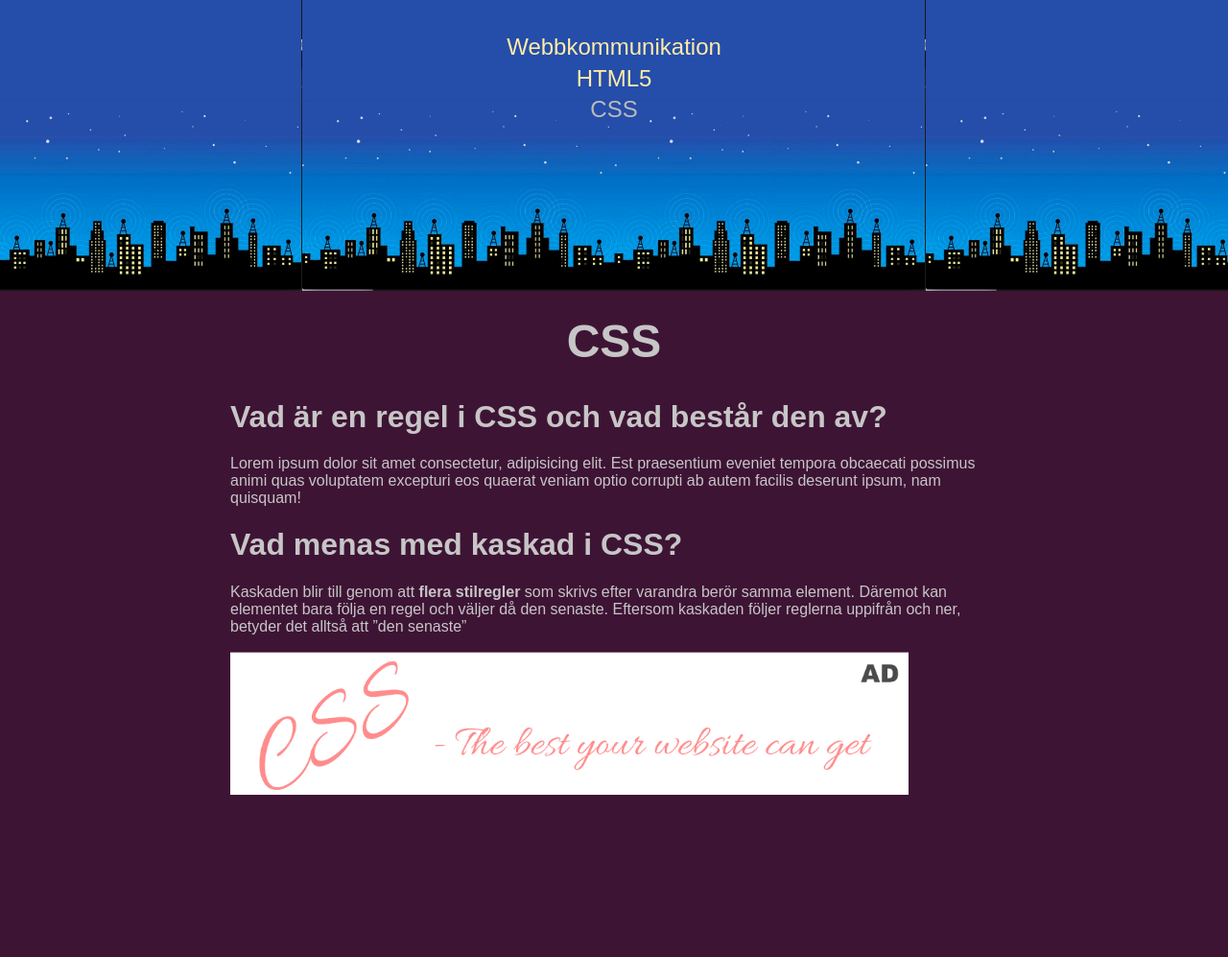
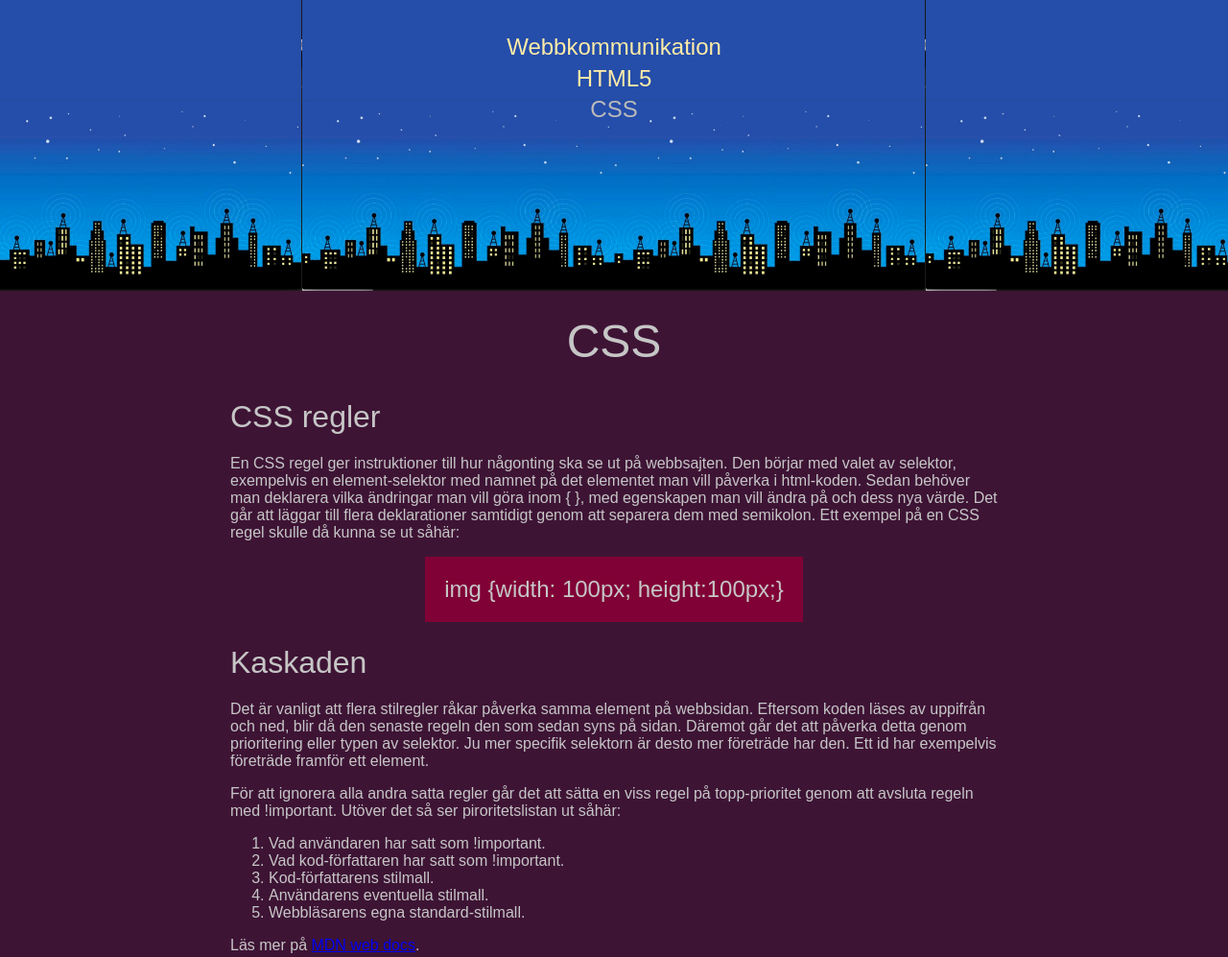
Before and after one commit to pr222/U1, a plain HTML site: page svar3.html in a window 1280 px wide. Shown: the top 997 px of the page at 96% size. Before the commit the page ends 862 px from the top, so only its background shows below. Drawn offline with Linux system fonts and the light colour scheme.

Commit message:
Complete text on page 3

```diff
--- a/style.css
+++ b/style.css
@@ -15,6 +15,10 @@ body {
     max-width: 800px;
     margin: 0 auto;
     padding: 30px;
+}
+
+h1, h2 {
+    font-weight: normal;
 }
 
 .mainHeader {
@@ -78,9 +82,12 @@ img.ad {
 }
 
 blockquote {
-    display: inline-block;
+    display: block;
+    width: max-content;
     font-size: 1.5rem;
     background-color: #800136;
     padding: 20px;
     margin-top: 0;
+    margin-left: auto;
+    margin-right: auto;
 }
--- a/svar3.html
+++ b/svar3.html
@@ -14,17 +14,24 @@
             <li><a href="svar3.html" class="currentPage">CSS</a></li>
         </ul>
     </nav>
-    <!-- Lägg till en bild -->
-    <!-- Lägg till en lista -->
-    <!-- Lägg till minst en länk till en extern sida -->
-    <!-- Minst en entitet på denna sida -->
     <main>
         <h1 class="mainHeader">CSS</h1>
-        <h1>Vad är en regel i CSS och vad består den av?</h1>
-        <!-- Läs p. 242 -->
-        <p>Lorem ipsum dolor sit amet consectetur, adipisicing elit. Est praesentium eveniet tempora obcaecati possimus animi quas voluptatem excepturi eos quaerat veniam optio corrupti ab autem facilis deserunt ipsum, nam quisquam!</p>
-        <h1>Vad menas med kaskad i CSS?</h1>
-        <p>Kaskaden blir till genom att <strong>flera stilregler</strong> som skrivs efter varandra berör samma element. Däremot kan elementet bara följa en regel och väljer då den senaste. Eftersom kaskaden följer reglerna uppifrån och ner, betyder det alltså att <q>den senaste</q> <!--- regeln är den som står skriven längst ner utav de berörda reglerna i dokumentet. ---></p>
+        <h1>CSS regler</h1>
+        <p>En CSS regel ger instruktioner till hur någonting ska se ut på webbsajten. Den börjar med valet av selektor, exempelvis en element-selektor med namnet på det elementet man vill påverka i html-koden. Sedan behöver man deklarera vilka ändringar man vill göra inom &lcub; &rcub;, med egenskapen man vill ändra på och dess nya värde. Det går att läggar till flera deklarationer samtidigt genom att separera dem med semikolon. Ett exempel på en CSS regel skulle då kunna se ut såhär:</p>
+        <blockquote>img &lcub;width: 100px; height:100px;&rcub;</blockquote>
+        <h1>Kaskaden</h1>
+        <p>Det är vanligt att flera stilregler råkar påverka samma element på webbsidan. Eftersom koden läses av uppifrån och ned, blir då den senaste regeln den som sedan syns på sidan. Däremot går det att påverka detta genom prioritering eller typen av selektor. Ju mer specifik selektorn är desto mer företräde har den. Ett id har exempelvis företräde framför ett element. </p>
+        <p>För att ignorera alla andra satta regler går det att sätta en viss regel på topp-prioritet genom att avsluta regeln med &excl;important. Utöver det så ser piroritetslistan ut såhär:</p>
+        <ol>
+            <li>Vad användaren har satt som &excl;important.</li>
+            <li>Vad kod-författaren har satt som &excl;important.</li>
+            <li>Kod-författarens stilmall.</li>
+            <li>Användarens eventuella stilmall.</li>
+            <li>Webbläsarens egna standard-stilmall.  </li>
+        </ol>
+        <p>Läs mer på <a href="https://developer.mozilla.org/en-US/docs/Web/CSS/Specificity" target="_blank">MDN web docs</a>.</p>
+
+
     </main>
     <footer>
         <img class="ad" src="images/css.png" alt="ad for css">
```
